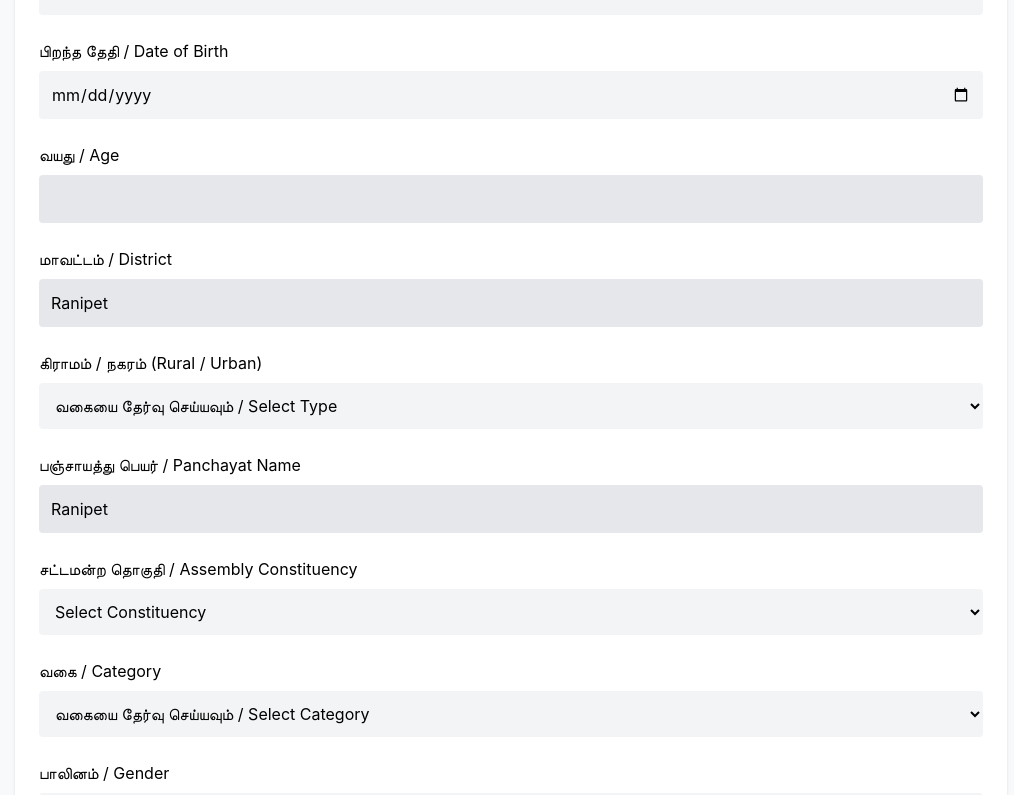
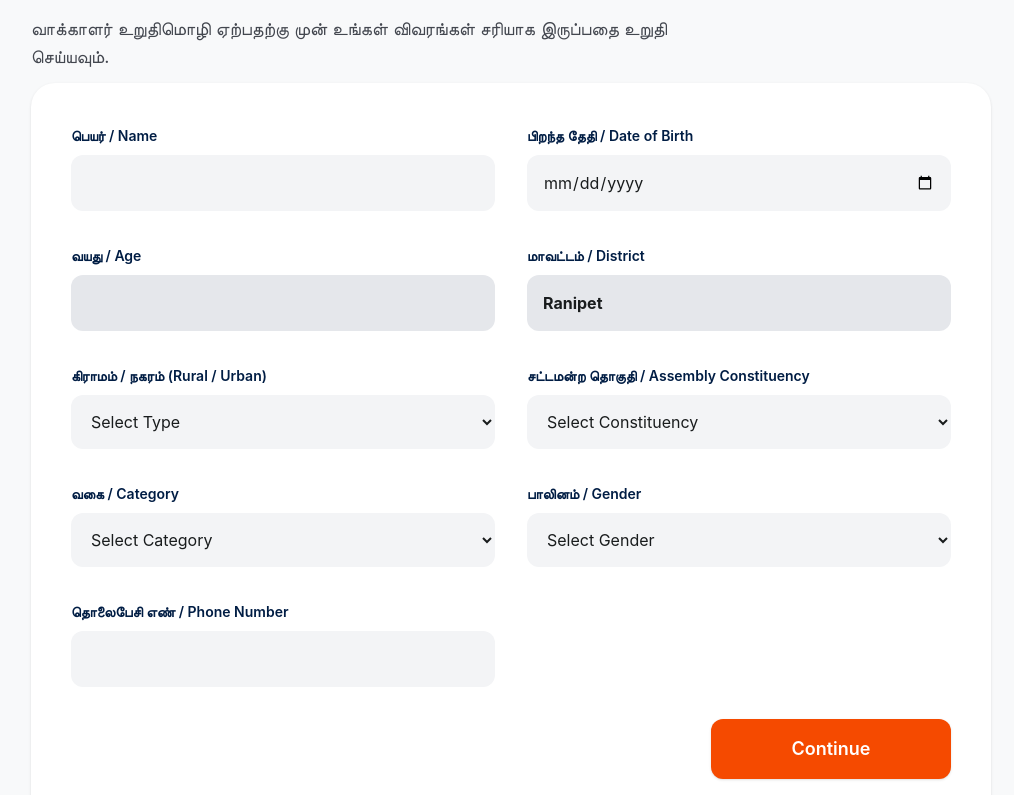
Before and after one commit to Dharunganesh/vote_pledge, a React (Vite) app: page /userDetails in a window 1280 px wide. Shown: the part 245-1040 px from the top of the page, without its empty margins (129-1143 px from the left). Built offline with nearby package versions, Linux system fonts and the light colour scheme; no server answers.

Commit message:
Update UserDetails.jsx

```diff
--- a/src/Pages/UserDetails.jsx
+++ b/src/Pages/UserDetails.jsx
@@ -44,8 +44,9 @@ export default function UserDetails() {
   const navigate = useNavigate()
 
   const [formData, setFormData] = useState(initialForm)
+  const [submitting, setSubmitting] = useState(false)
   const [errorMessage, setErrorMessage] = useState('')
-  const [submitting, setSubmitting] = useState(false)
+  const [successMessage, setSuccessMessage] = useState('')
 
   useEffect(() => {
     const savedPhone = localStorage.getItem("phone")
@@ -83,6 +84,7 @@ export default function UserDetails() {
     try {
       setSubmitting(true)
       setErrorMessage('')
+      setSuccessMessage('')
 
       const { error } = await supabase
         .from('voters')
@@ -90,9 +92,13 @@ export default function UserDetails() {
 
       if (error) throw error
 
+      setSuccessMessage('Saved successfully ✅')
+
       navigate("/pledge", {
         state: { phone, name: formData.name }
       })
+
+      setFormData(initialForm)
 
     } catch (err) {
       setErrorMessage(err.message)
@@ -102,44 +108,72 @@ export default function UserDetails() {
   }
 
   return (
-    <div className="bg-[#f8f9fa] min-h-screen">
+    <div className="bg-[#f8f9fa] text-[#191c1d] min-h-screen flex flex-col">
       <Navbar />
 
-      <main className="pt-20 pb-24 px-4 max-w-5xl mx-auto">
-
-        <form onSubmit={handleSubmit} className="space-y-6 bg-white p-6 rounded-xl shadow">
+      <main className="grow pt-5 lg:pt-5 sm:pt-24 pb-28 px-3 sm:px-6 md:px-8 md:py-5 max-w-5xl mx-auto w-full">
 
         <div>
-            <label>பெயர் / Name</label>
+          <button
+            className='bg-orange-600 w-max px-5 text-sm text-white py-2 rounded-full mb-1 hover:bg-orange-700'
+            onClick={() => navigate("/")}
+          >
+            Back
+          </button>
+        </div>
+
+        <div className="mb-8 sm:mb-12 lg:mb-3 text-center sm:text-left">
+          <h1 className="text-2xl sm:text-3xl md:text-5xl font-bold text-orange-600 leading-tight">
+            உங்கள் விவரங்களை <br />
+            <span className="text-lg sm:text-xl md:text-2xl opacity-80">
+              Confirm Your Details
+            </span>
+          </h1>
+
+          <p className="text-[#43474f] mt-3 lg:mt-1 max-w-2xl text-sm sm:text-base md:text-lg mx-auto sm:mx-0">
+            வாக்காளர் உறுதிமொழி ஏற்பதற்கு முன் உங்கள் விவரங்கள் சரியாக இருப்பதை உறுதி செய்யவும்.
+          </p>
+        </div>
+
+        <div className="bg-white rounded-2xl sm:rounded-3xl p-4 sm:p-6 md:p-10 shadow">
+
+          <form className="space-y-6 sm:space-y-8" onSubmit={handleSubmit}>
+
+            <div className="grid grid-cols-1 md:grid-cols-2 gap-5 sm:gap-8">
+
+              <div>
+                <label className="text-xs sm:text-sm font-semibold text-[#001d44]">பெயர் / Name</label>
                 <input name="name" value={formData.name}
                   onChange={handleChange}
-              className="w-full p-3 bg-gray-100 mt-2 rounded" required />
+                  className="w-full bg-gray-100 p-3 sm:p-4 rounded-xl mt-2" required />
               </div>
 
               <div>
-            <label>பிறந்த தேதி / Date of Birth</label>
+                <label className="text-xs sm:text-sm font-semibold text-[#001d44]">பிறந்த தேதி / Date of Birth</label>
                 <input type="date" name="dob"
                   value={formData.dob}
                   onChange={handleChange}
-              className="w-full p-3 bg-gray-100 mt-2 rounded" required />
+                  className="w-full bg-gray-100 p-3 sm:p-4 rounded-xl mt-2" required />
               </div>
 
               <div>
-            <label>வயது / Age</label>
-            <input value={age} readOnly className="w-full p-3 bg-gray-200 mt-2 rounded" />
+                <label className="text-xs sm:text-sm font-semibold text-[#001d44]">வயது / Age</label>
+                <input value={age} readOnly className="w-full bg-gray-200 p-3 sm:p-4 rounded-xl mt-2" />
               </div>
 
               <div>
-            <label>மாவட்டம் / District</label>
-            <input value="Ranipet" readOnly className="w-full p-3 bg-gray-200 mt-2 rounded" />
+                <label className="text-xs sm:text-sm font-semibold text-[#001d44]">மாவட்டம் / District</label>
+                <div className="bg-gray-200 p-3 sm:p-4 rounded-xl mt-2 font-bold">
+                  Ranipet
+                </div>
               </div>
 
               <div>
-            <label>கிராமம் / நகரம் (Rural / Urban)</label>
+                <label className="text-xs sm:text-sm font-semibold text-[#001d44]">கிராமம் / நகரம் (Rural / Urban)</label>
                 <select name="area_type" value={formData.area_type}
                   onChange={handleChange}
-              className="w-full p-3 bg-gray-100 mt-2 rounded" required>
-              <option value="" disabled>வகையை தேர்வு செய்யவும் / Select Type</option>
+                  className="w-full bg-gray-100 p-3 sm:p-4 rounded-xl mt-2" required>
+                  <option value="" disabled>Select Type</option>
                   <option value="rural">Rural</option>
                   <option value="urban">Urban</option>
                 </select>
@@ -147,10 +181,10 @@ export default function UserDetails() {
 
               {formData.area_type === 'rural' && (
                 <div>
-              <label>பிளாக் / Block</label>
+                  <label className="text-xs sm:text-sm font-semibold text-[#001d44]">பிளாக் / Block</label>
                   <select name="block" value={formData.block}
                     onChange={handleChange}
-                className="w-full p-3 bg-gray-100 mt-2 rounded" required>
+                    className="w-full bg-gray-100 p-3 sm:p-4 rounded-xl mt-2" required>
                     <option value="" disabled>Select Block</option>
                     <option>Arakkonam</option>
                     <option>Arcot</option>
@@ -165,10 +199,10 @@ export default function UserDetails() {
 
               {formData.area_type === 'urban' && (
                 <div>
-              <label>நகராட்சி / ULB</label>
+                  <label className="text-xs sm:text-sm font-semibold text-[#001d44]">நகராட்சி / ULB</label>
                   <select name="ulb" value={formData.ulb}
                     onChange={handleChange}
-                className="w-full p-3 bg-gray-100 mt-2 rounded" required>
+                    className="w-full bg-gray-100 p-3 sm:p-4 rounded-xl mt-2" required>
                     <option value="" disabled>Select ULB</option>
                     <option>Ranipet Municipality</option>
                     <option>Arcot Municipality</option>
@@ -178,15 +212,10 @@ export default function UserDetails() {
               )}
 
               <div>
-            <label>பஞ்சாயத்து பெயர் / Panchayat Name</label>
-            <input value="Ranipet" readOnly className="w-full p-3 bg-gray-200 mt-2 rounded" />
-          </div>
-
-          <div>
-            <label>சட்டமன்ற தொகுதி / Assembly Constituency</label>
+                <label className="text-xs sm:text-sm font-semibold text-[#001d44]">சட்டமன்ற தொகுதி / Assembly Constituency</label>
                 <select name="constituency" value={formData.constituency}
                   onChange={handleChange}
-              className="w-full p-3 bg-gray-100 mt-2 rounded" required>
+                  className="w-full bg-gray-100 p-3 sm:p-4 rounded-xl mt-2" required>
                   <option value="" disabled>Select Constituency</option>
                   <option>Arakkonam</option>
                   <option>Sholingur</option>
@@ -197,28 +226,27 @@ export default function UserDetails() {
               </div>
 
               <div>
-            <label>வகை / Category</label>
+                <label className="text-xs sm:text-sm font-semibold text-[#001d44]">வகை / Category</label>
                 <select name="category" value={formData.category}
                   onChange={handleChange}
-              className="w-full p-3 bg-gray-100 mt-2 rounded" required>
-              <option value="" disabled>வகையை தேர்வு செய்யவும் / Select Category</option>
-              <option value="College/Institution">கல்லூரி / College/Institution</option>
-              <option value="General Public">பொது மக்கள் / General Public</option>
-              <option value="SHG Members">சுய உதவி குழு / SHG Members</option>
-              <option value="Industries Employee">தொழிற்சாலை ஊழியர்கள் / Industries Employee</option>
-              <option value="Government Employees">அரசு ஊழியர்கள் / Government Employees</option>
+                  className="w-full bg-gray-100 p-3 sm:p-4 rounded-xl mt-2" required>
+                  <option value="" disabled>Select Category</option>
+                  <option value="College/Institution">College/Institution</option>
+                  <option value="General Public">General Public</option>
+                  <option value="SHG Members">SHG Members</option>
+                  <option value="Industries Employee">Industries Employee</option>
+                  <option value="Government Employees">Government Employees</option>
                 </select>
               </div>
 
               {formData.category === 'College/Institution' && (
                 <div>
-              <label>கல்லூரி பெயர் / College Name</label>
+                  <label className="text-xs sm:text-sm font-semibold text-[#001d44]">கல்லூரி பெயர் / College Name</label>
                   <input
-                type="text"
                     name="college"
                     value={formData.college}
                     onChange={handleChange}
-                className="w-full p-3 bg-gray-100 mt-2 rounded"
+                    className="w-full bg-gray-100 p-3 sm:p-4 rounded-xl mt-2"
                     required
                   />
                 </div>
@@ -226,41 +254,56 @@ export default function UserDetails() {
 
               {formData.category === 'SHG Members' && (
                 <div>
-              <label>சுய உதவி குழு எண் / SHG Number</label>
-              <input name="shg_number" value={formData.shg_number}
+                  <label className="text-xs sm:text-sm font-semibold text-[#001d44]">சுய உதவி குழு எண் / SHG Number</label>
+                  <input name="shg_number"
+                    value={formData.shg_number}
                     onChange={handleChange}
-                className="w-full p-3 bg-gray-100 mt-2 rounded" />
+                    className="w-full bg-gray-100 p-3 sm:p-4 rounded-xl mt-2" />
                 </div>
               )}
 
               <div>
-            <label>பாலினம் / Gender</label>
+                <label className="text-xs sm:text-sm font-semibold text-[#001d44]">பாலினம் / Gender</label>
                 <select name="gender" value={formData.gender}
                   onChange={handleChange}
-              className="w-full p-3 bg-gray-100 mt-2 rounded" required>
-              <option value="" disabled>பாலினத்தை தேர்வு செய்யவும் / Select Gender</option>
-              <option value="male">ஆண் / Male</option>
-              <option value="female">பெண் / Female</option>
-              <option value="transgender">திருநங்கை / Transgender</option>
+                  className="w-full bg-gray-100 p-3 sm:p-4 rounded-xl mt-2" required>
+                  <option value="" disabled>Select Gender</option>
+                  <option value="male">Male</option>
+                  <option value="female">Female</option>
+                  <option value="transgender">Transgender</option>
                 </select>
               </div>
 
               <div>
-            <label>தொலைபேசி எண் / Phone Number</label>
+                <label className="text-xs sm:text-sm font-semibold text-[#001d44]">தொலைபேசி எண் / Phone Number</label>
                 <input name="phone_number"
                   value={formData.phone_number}
                   onChange={handleChange}
-              className="w-full p-3 bg-gray-100 mt-2 rounded" required />
+                  className="w-full bg-gray-100 p-3 sm:p-4 rounded-xl mt-2" required />
               </div>
 
-          {errorMessage && <p className="text-red-500">{errorMessage}</p>}
+            </div>
 
-          <button type="submit" disabled={submitting}
-            className="w-full bg-orange-600 text-white p-3 rounded">
+            {errorMessage && <p className="text-red-500 text-sm">{errorMessage}</p>}
+            {successMessage && <p className="text-green-500 text-sm">{successMessage}</p>}
+
+            <div className="mt-6 sm:mt-8 flex justify-center sm:justify-end">
+              <button
+                type="submit"
+                disabled={submitting}
+                className="w-full sm:w-auto sm:min-w-[200px] md:min-w-[240px]
+                           bg-orange-600 text-white px-6 py-3 sm:py-4
+                           rounded-xl text-sm sm:text-base md:text-lg
+                           font-semibold shadow
+                           hover:bg-orange-700 active:scale-95
+                           transition-all duration-200"
+              >
                 {submitting ? 'Saving...' : 'Continue'}
               </button>
+            </div>
 
           </form>
+        </div>
       </main>
     </div>
   )
```
Lines whose indentation alone changed are shown as unchanged.
